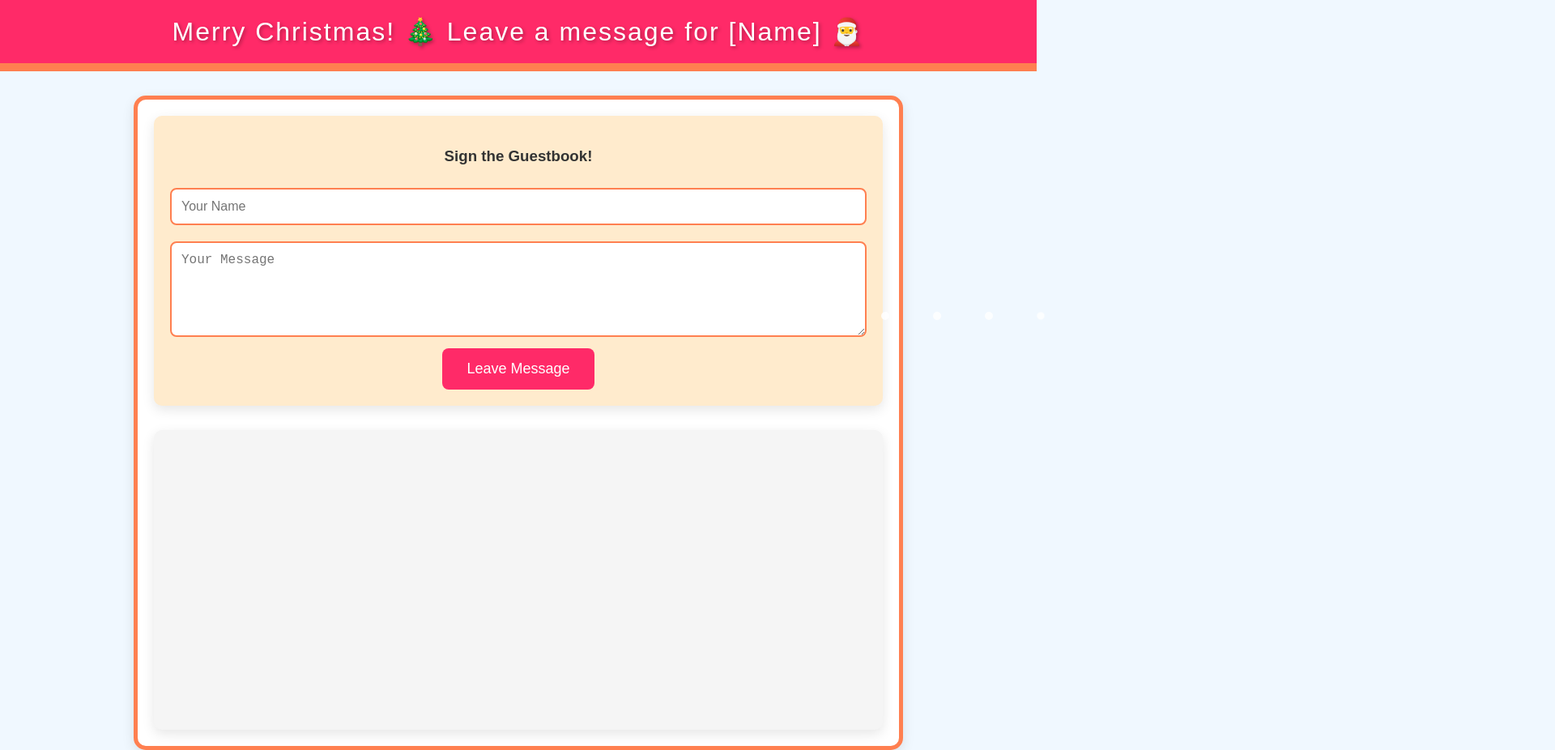
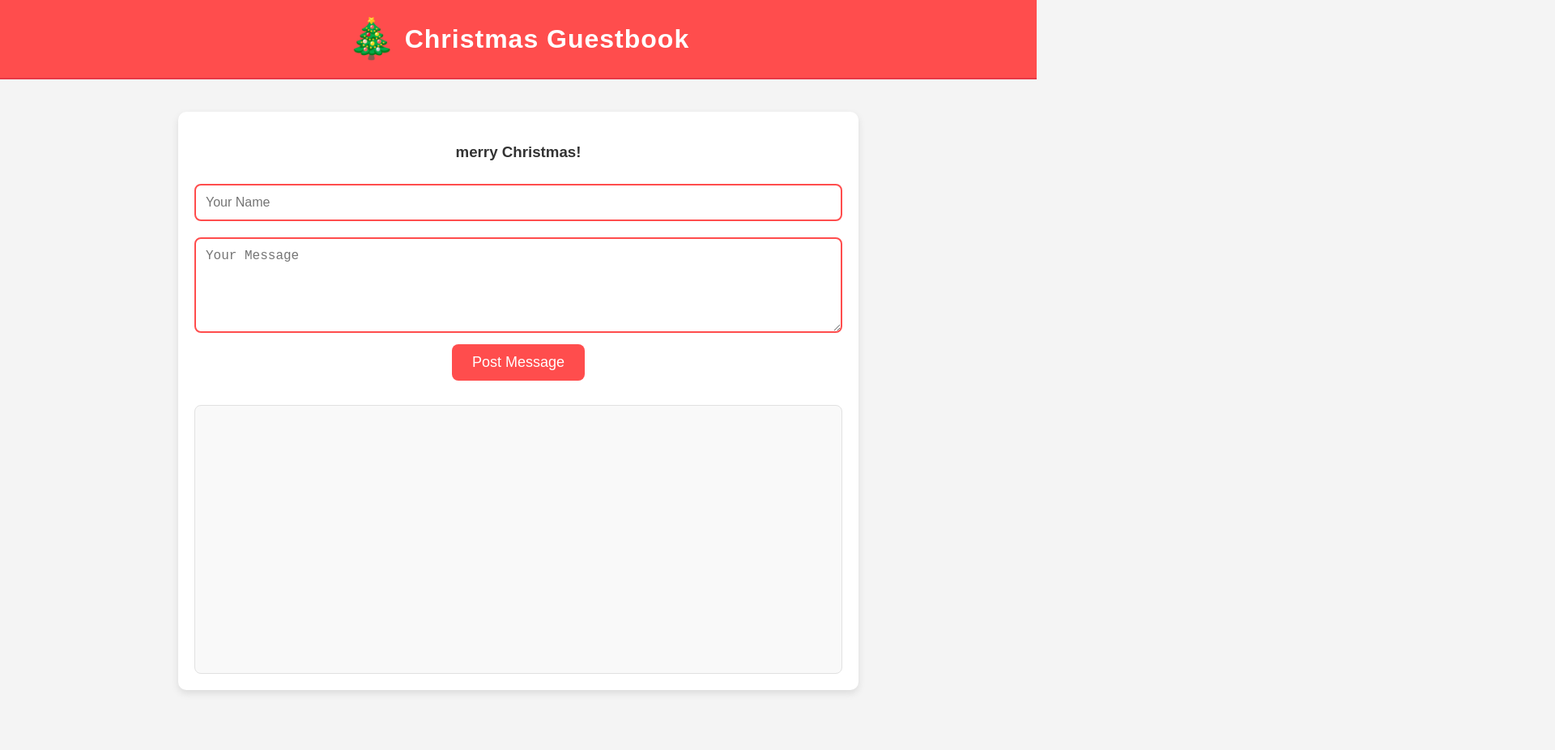
Before and after one commit to mynameisashllee/christmascrying, a plain HTML site: page index.html in a window 1280 px wide. Shown: the top 926 px of the page at 81% size, 1920 px wide, since content can reach past the window. After the commit the page ends 892 px from the top, so only its background shows below. Drawn offline with Linux system fonts and the light colour scheme.

Commit message:
Update index.html

```diff
--- a/index.html
+++ b/index.html
@@ -3,45 +3,47 @@
 <head>
     <meta charset="UTF-8">
     <meta name="viewport" content="width=device-width, initial-scale=1.0">
-    <title>Christmas Guestbook</title>
+    <title>ruth!</title>
     <style>
         body {
             font-family: 'Arial', sans-serif;
-            background-color: #f0f8ff;
+            background-color: #f4f4f4;
+            color: #333;
             margin: 0;
             padding: 0;
-            color: #333;
             text-align: center;
         }
 
         header {
-            background-color: #ff2a68;
+            background-color: #ff4d4d;
             color: white;
-            padding: 20px 0;
+            padding: 20px;
             font-size: 2em;
-            letter-spacing: 2px;
-            text-shadow: 2px 2px 4px rgba(0, 0, 0, 0.3);
-            border-bottom: 10px solid #ff7f50;
+            font-weight: bold;
+            letter-spacing: 1px;
+            border-bottom: 2px solid #e63946;
+            display: flex;
+            justify-content: center;
+            align-items: center;
+            gap: 10px;
+        }
+
+        header .tree-icon {
+            font-size: 1.5em;
         }
 
         .container {
-            width: 80%;
-            max-width: 900px;
-            margin: 30px auto;
+            width: 90%;
+            max-width: 800px;
+            margin: 40px auto;
             padding: 20px;
-            background-color: #ffffff;
-            border-radius: 15px;
-            box-shadow: 0 5px 15px rgba(0, 0, 0, 0.1);
-            overflow: hidden;
-            border: 5px solid #ff7f50;
+            background-color: white;
+            border-radius: 10px;
+            box-shadow: 0 4px 10px rgba(0, 0, 0, 0.1);
         }
 
         .form-container {
-            background-color: #ffebcd;
-            padding: 20px;
-            border-radius: 10px;
             margin-bottom: 30px;
-            box-shadow: 0 5px 15px rgba(0, 0, 0, 0.1);
         }
 
         input, textarea {
@@ -49,16 +51,16 @@
             padding: 12px;
             margin: 10px 0;
             border-radius: 8px;
-            border: 2px solid #ff7f50;
+            border: 2px solid #ff4d4d;
             font-size: 16px;
             box-sizing: border-box;
         }
 
         button {
-            background-color: #ff2a68;
+            background-color: #ff4d4d;
             color: white;
             border: none;
-            padding: 15px 30px;
+            padding: 12px 25px;
             font-size: 18px;
             border-radius: 8px;
             cursor: pointer;
@@ -66,26 +68,27 @@
         }
 
         button:hover {
-            background-color: #ff7f50;
+            background-color: #e63946;
         }
 
         .guestbook {
             margin-top: 30px;
-            padding: 10px;
-            background-color: #f5f5f5;
-            border-radius: 10px;
-            box-shadow: 0 5px 15px rgba(0, 0, 0, 0.1);
-            height: 350px;
-            overflow-y: scroll;
+            padding: 15px;
+            background-color: #f9f9f9;
+            border-radius: 8px;
+            border: 1px solid #e1e1e1;
+            height: 300px;
+            overflow-y: auto;
         }
 
         .guestbook-entry {
             background-color: #fff;
-            border: 2px solid #ff7f50;
+            border: 1px solid #ff4d4d;
             padding: 10px;
             margin-bottom: 15px;
             border-radius: 8px;
             text-align: left;
+            position: relative;
         }
 
         .guestbook-entry p {
@@ -94,98 +97,54 @@
 
         .guestbook-entry .name {
             font-weight: bold;
-            color: #ff2a68;
+            color: #ff4d4d;
         }
 
-        .snowflakes {
+        .delete-btn {
             position: absolute;
-            top: 0;
-            left: 0;
-            pointer-events: none;
-            z-index: 9999;
-            width: 100%;
-            height: 100%;
-            animation: snowfall 10s linear infinite;
+            top: 10px;
+            right: 10px;
+            background-color: #e63946;
+            color: white;
+            border: none;
+            padding: 5px 10px;
+            font-size: 12px;
+            border-radius: 5px;
+            cursor: pointer;
+            visibility: hidden;
         }
 
-        .snowflake {
-            position: absolute;
-            top: -10px;
-            width: 10px;
-            height: 10px;
-            background-color: white;
-            border-radius: 50%;
-            opacity: 0.8;
-            animation: snowflake 5s linear infinite;
+        .guestbook-entry:hover .delete-btn {
+            visibility: visible;
         }
 
-        @keyframes snowfall {
-            0% {
-                top: -10px;
-                left: 0%;
-            }
-            100% {
-                top: 100%;
-                left: 100%;
-            }
-        }
-
-        @keyframes snowflake {
-            0% {
-                transform: scale(1);
-            }
-            25% {
-                transform: scale(1.1);
-            }
-            50% {
-                transform: scale(1);
-            }
-            75% {
-                transform: scale(0.9);
-            }
-            100% {
-                transform: scale(1);
-            }
+        /* Simple tree icon using CSS */
+        .tree-icon::before {
+            content: "🎄"; /* This adds a simple Christmas tree emoji */
         }
     </style>
 </head>
 <body>
 
 <header>
-    Merry Christmas! 🎄 Leave a message for [Name] 🎅
+    <span class="tree-icon"></span> Christmas Guestbook
 </header>
 
 <div class="container">
-
     <div class="form-container">
-        <h3>Sign the Guestbook!</h3>
+        <h3>merry Christmas!</h3>
         <form id="guestbookForm">
             <input type="text" id="name" placeholder="Your Name" required>
             <textarea id="message" rows="5" placeholder="Your Message" required></textarea>
-            <button type="submit">Leave Message</button>
+            <button type="submit">Post Message</button>
         </form>
     </div>
 
     <div class="guestbook">
         <div id="messagesList">
-            <!-- Messages will appear here -->
+            <!-- Guestbook messages will appear here -->
         </div>
     </div>
-
-</div>
-
-<!-- Snowflakes Animation -->
-<div class="snowflakes" aria-hidden="true">
-    <div class="snowflake" style="left: 5%; animation-duration: 7s;"></div>
-    <div class="snowflake" style="left: 10%; animation-duration: 10s;"></div>
-    <div class="snowflake" style="left: 15%; animation-duration: 8s;"></div>
-    <div class="snowflake" style="left: 20%; animation-duration: 6s;"></div>
-    <div class="snowflake" style="left: 25%; animation-duration: 9s;"></div>
-    <div class="snowflake" style="left: 30%; animation-duration: 12s;"></div>
-    <div class="snowflake" style="left: 35%; animation-duration: 5s;"></div>
-    <div class="snowflake" style="left: 40%; animation-duration: 11s;"></div>
-    <div class="snowflake" style="left: 45%; animation-duration: 10s;"></div>
-    <div class="snowflake" style="left: 50%; animation-duration: 6s;"></div>
 </div>
 
 <script>
@@ -202,11 +161,24 @@
             const entryDiv = document.createElement("div");
             entryDiv.classList.add("guestbook-entry");
 
+            // Create a delete button
+            const deleteBtn = document.createElement("button");
+            deleteBtn.classList.add("delete-btn");
+            deleteBtn.innerText = "Delete";
+            deleteBtn.addEventListener("click", function() {
+                // Only allow the message owner to delete
+                if (confirm(`Are you sure you want to delete your message, ${name}?`)) {
+                    messageList.removeChild(entryDiv);
+                }
+            });
+
             entryDiv.innerHTML = `
                 <p class="name">${name}</p>
                 <p>${message}</p>
             `;
 
+            // Append the delete button and entry div
+            entryDiv.appendChild(deleteBtn);
             messageList.prepend(entryDiv);  // Add new message at the top
 
             // Clear the form fields after submission
```
